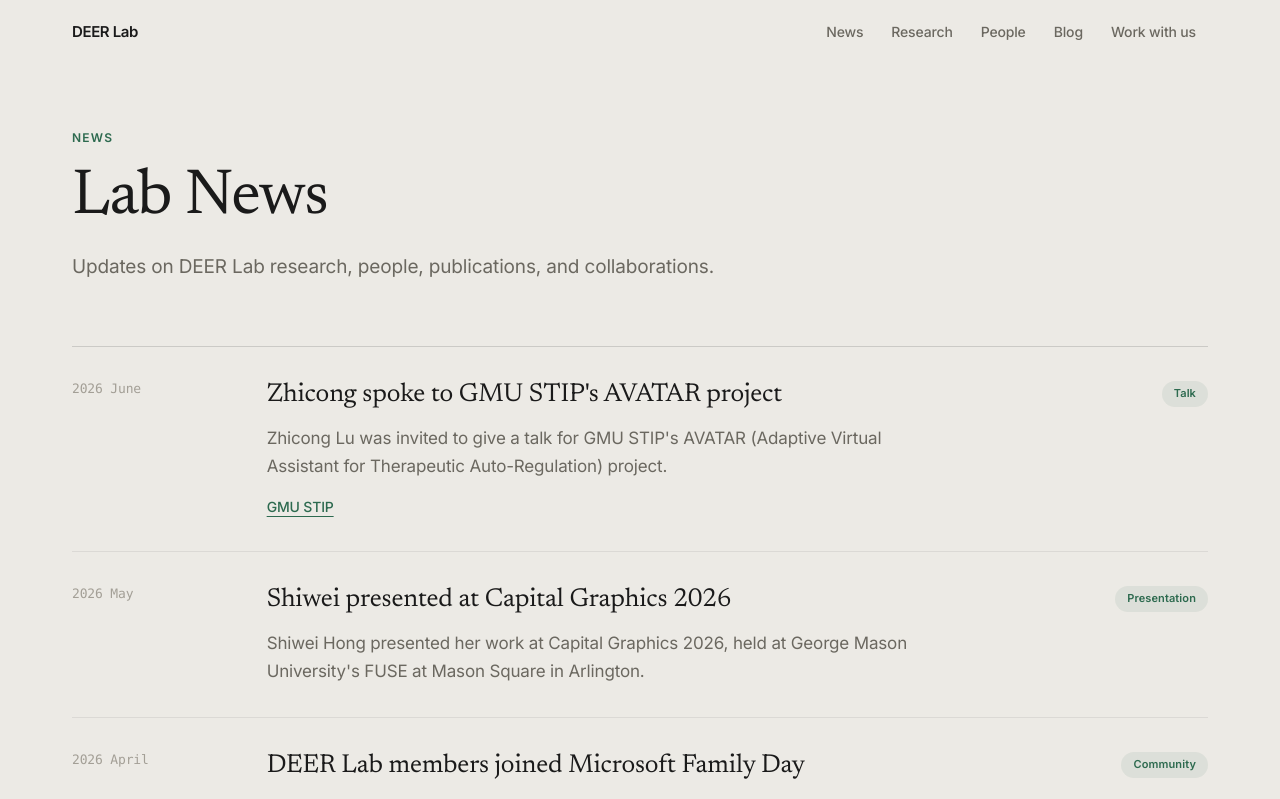
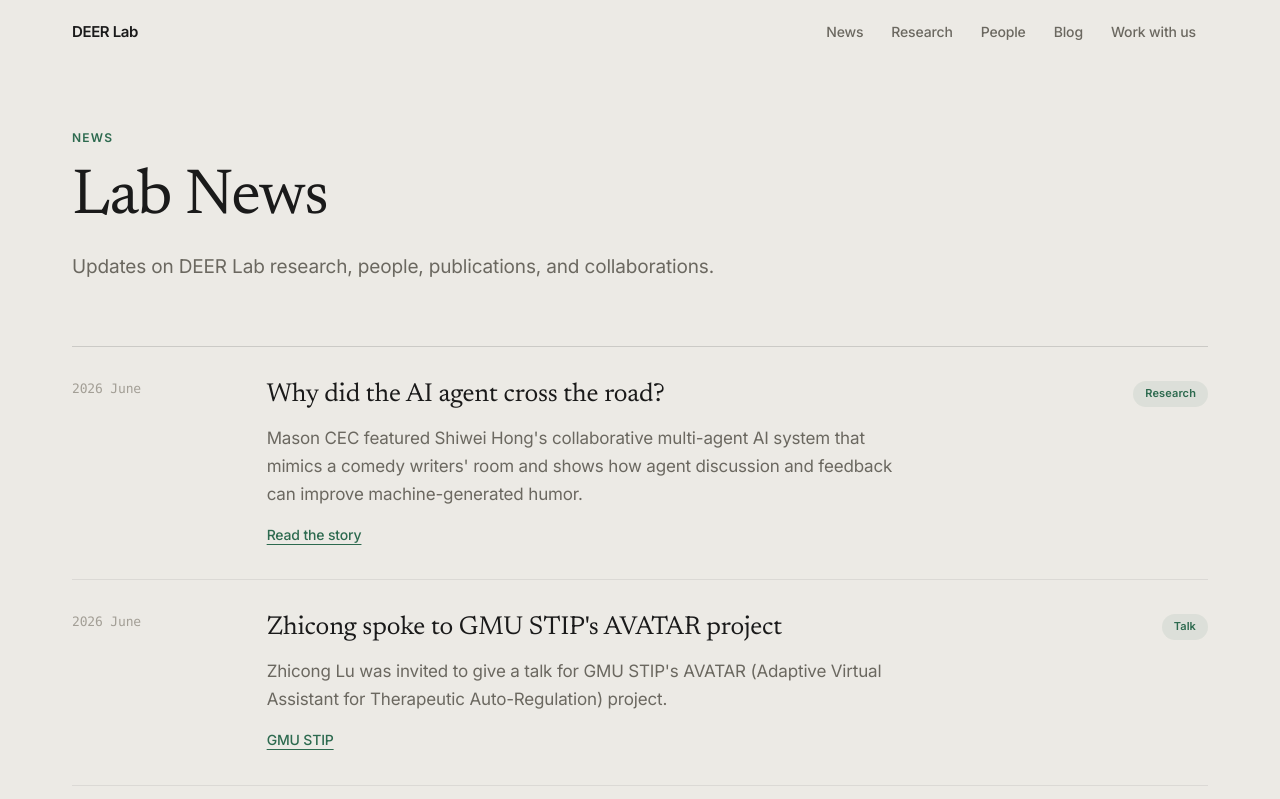
Before and after one commit to deerlab22030/deerlab, a React (Vite) app: page /#/news in a window 1280 px wide. Shown: the top 799 px of the page. Built offline with nearby package versions, Linux system fonts and the light colour scheme.

Commit message:
Add AI agent CEC news

```diff
--- a/src/pages/NewsPage.tsx
+++ b/src/pages/NewsPage.tsx
@@ -4,6 +4,14 @@ import Footer from '../sections/Footer';
 import MouseGlow from '../components/MouseGlow';
 
 const NEWS = [
+  {
+    title: 'Why did the AI agent cross the road?',
+    date: '2026 June',
+    excerpt: "Mason CEC featured Shiwei Hong's collaborative multi-agent AI system that mimics a comedy writers' room and shows how agent discussion and feedback can improve machine-generated humor.",
+    tag: 'Research',
+    link: 'https://cec.gmu.edu/news/2026-06/why-did-ai-agent-cross-road',
+    linkLabel: 'Read the story',
+  },
   {
     title: "Zhicong spoke to GMU STIP's AVATAR project",
     date: '2026 June',
--- a/src/sections/News.tsx
+++ b/src/sections/News.tsx
@@ -1,6 +1,12 @@
 import { Link } from 'react-router-dom';
 
 const NEWS_ITEMS = [
+  {
+    date: '2026 June',
+    title: 'Why did the AI agent cross the road?',
+    text: "Mason CEC featured Shiwei Hong's collaborative multi-agent AI system for improving machine-generated humor.",
+    href: 'https://cec.gmu.edu/news/2026-06/why-did-ai-agent-cross-road',
+  },
   {
     date: '2026 June',
     title: "Zhicong spoke to GMU STIP's AVATAR project",
```
